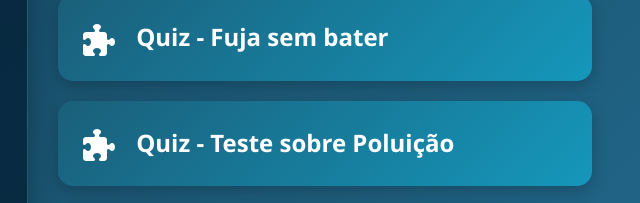
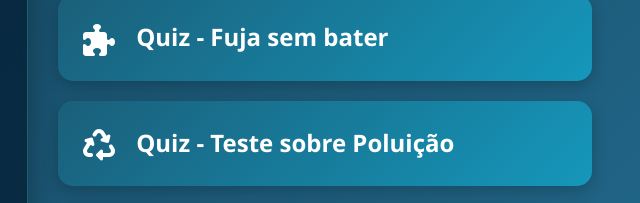
Before and after one commit to caps24escola-create/preservaca-oceanica, a website: page views/home.html in a window 1280 px wide. Shown: the part 880-1083 px from the top of the page, 628-1268 px from the left. Drawn offline with Linux system fonts and the light colour scheme; files whose address does not match are found by name.

Commit message:
second commit

```diff
--- a/views/home.html
+++ b/views/home.html
@@ -49,7 +49,7 @@
                 </button>
 
                 <button class="redirect-button" onclick="window.location.href='https://pt.quizur.com/trivia/quiz-sobre-a-poluicao-dos-oceanos-HEap'">
-                    <i class="fas fa-puzzle-piece"></i> Quiz - Teste sobre Poluição
+                    <i class="fas fa-recycle"></i> Quiz - Teste sobre Poluição
                 </button>
 
                 <button class="redirect-button" onclick="window.location.href='/quiz'">
```
